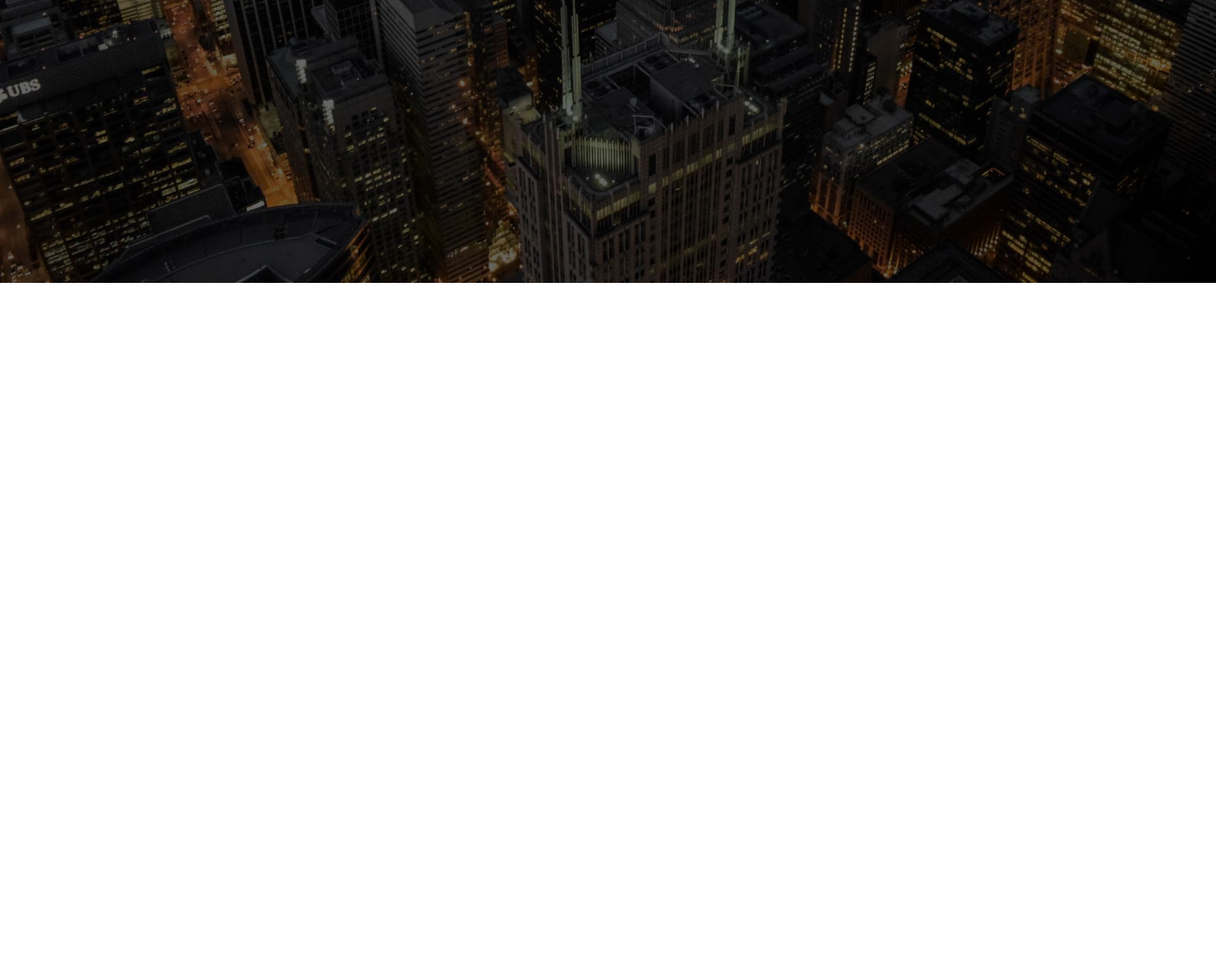
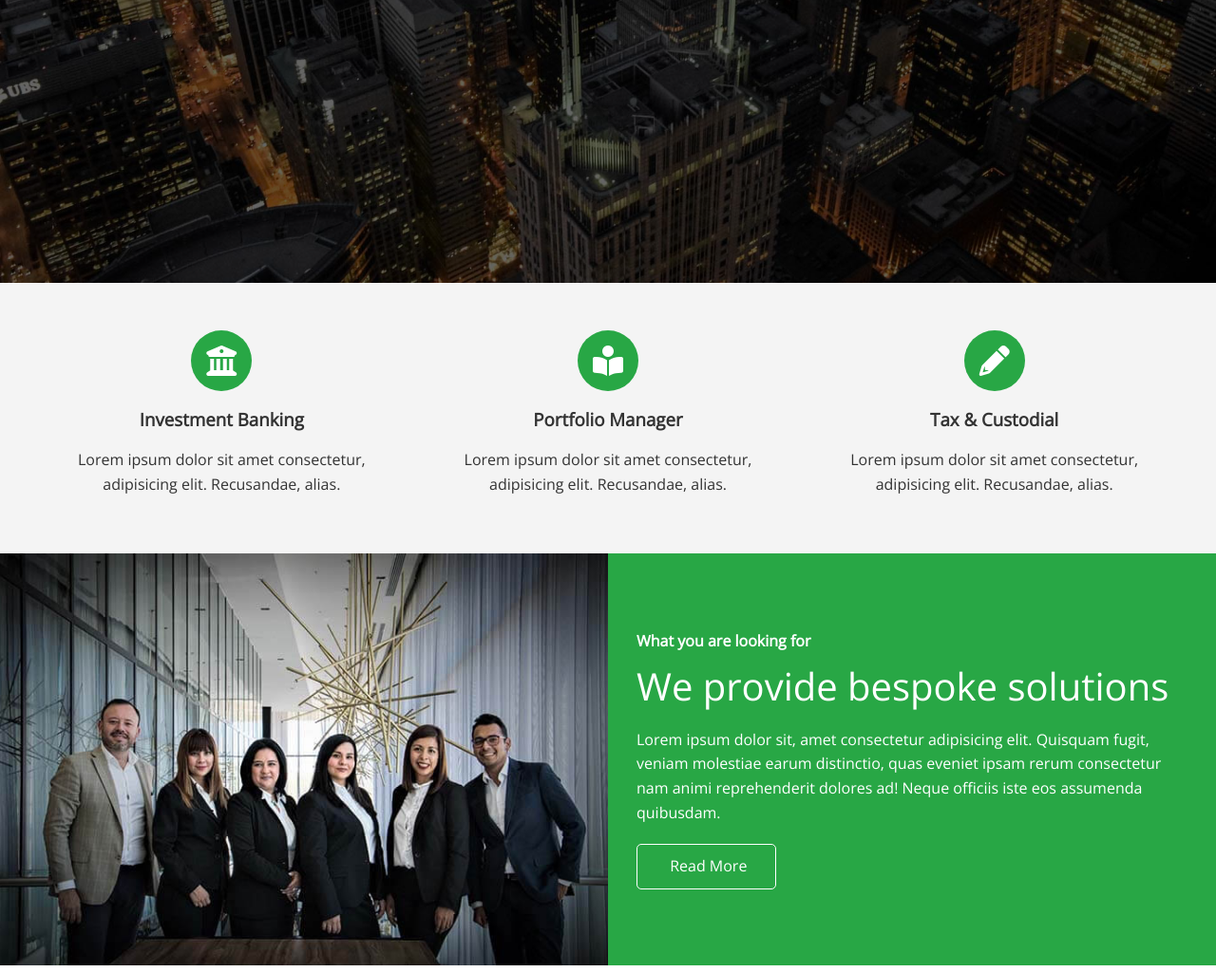
Before and after one commit to rrankawat/rrankawat-css-edge-ledger, a plain HTML site: page index.html in a window 1280 px wide. Shown: the part 502-1526 px from the top of the page at 95% size. Before the commit the page ends 800 px from the top, so only its background shows below. Drawn offline with nearby package versions, Linux system fonts and the light colour scheme.

Commit message:
Icons & Solutions Sections

```diff
--- a/css/style.css
+++ b/css/style.css
@@ -110,3 +110,21 @@ img {
 .hero * {
   z-index: 10;
 }
+
+/* Icons */
+.icons {
+  padding: 30px;
+}
+
+.icons h3 {
+  font-weight: bold;
+  margin-bottom: 15px;
+}
+
+.icons i {
+  background-color: #28a745;
+  color: #fff;
+  padding: 1rem;
+  border-radius: 50%;
+  margin-bottom: 15px;
+}
--- a/css/utilities.css
+++ b/css/utilities.css
@@ -20,22 +20,90 @@
   opacity: 0.9;
 }
 
-.btn-primary {
+.btn-primary,
+.bg-primary {
   background: #28a745;
   color: #fff;
 }
 
-.btn-secondary {
+.btn-secondary,
+.bg-secondary {
   background: #0284d0;
   color: #fff;
 }
 
-.btn-dark {
+.btn-dark,
+.bg-dark {
   background: #333;
   color: #fff;
 }
 
-.btn-light {
+.btn-light,
+.bg-light {
   background: #f4f4f4;
   color: #333;
 }
+
+.btn-outline {
+  background: transparent;
+  border: 1px solid #fff;
+}
+
+/* Flex Items */
+.flex-items {
+  display: flex;
+  align-items: center;
+  justify-content: center;
+  text-align: center;
+}
+
+.flex-items > div {
+  padding: 20px;
+}
+
+/* Flex columns */
+.flex-columns .row {
+  display: flex;
+  flex-direction: row;
+  flex-wrap: wrap;
+  width: 100%;
+}
+
+.flex-columns .column {
+  display: flex;
+  flex-direction: column;
+  flex-basis: 100%;
+  flex: 1;
+}
+
+.flex-columns .column .column-1,
+.flex-columns .column .column-2 {
+  height: 100%;
+}
+
+.flex-columns img {
+  width: 100%;
+  height: 100%;
+  object-fit: cover;
+}
+
+.flex-columns .column .column-2 {
+  display: flex;
+  flex-direction: column;
+  align-items: flex-start;
+  justify-content: center;
+  padding: 30px;
+}
+
+.flex-columns h2 {
+  font-size: 40px;
+  font-weight: 100;
+}
+
+.flex-columns h4 {
+  margin-bottom: 10px;
+}
+
+.flex-columns p {
+  margin: 20px 0;
+}
--- a/index.html
+++ b/index.html
@@ -42,5 +42,69 @@
         >
       </div>
     </header>
+
+    <main>
+      <!-- About: Icons -->
+      <section id="about" class="icons bg-light">
+        <div class="flex-items">
+          <div>
+            <i class="fas fa-university fa-2x"></i>
+            <div>
+              <h3>Investment Banking</h3>
+              <p>
+                Lorem ipsum dolor sit amet consectetur, adipisicing elit.
+                Recusandae, alias.
+              </p>
+            </div>
+          </div>
+          <div>
+            <i class="fas fa-book-reader fa-2x"></i>
+            <div>
+              <h3>Portfolio Manager</h3>
+              <p>
+                Lorem ipsum dolor sit amet consectetur, adipisicing elit.
+                Recusandae, alias.
+              </p>
+            </div>
+          </div>
+          <div>
+            <i class="fas fa-pencil-alt fa-2x"></i>
+            <div>
+              <h3>Tax & Custodial</h3>
+              <p>
+                Lorem ipsum dolor sit amet consectetur, adipisicing elit.
+                Recusandae, alias.
+              </p>
+            </div>
+          </div>
+        </div>
+      </section>
+
+      <!-- About: Solutions -->
+      <section class="solutions flex-columns">
+        <div class="row">
+          <div class="column">
+            <div class="column-1">
+              <img src="images/home/people.jpg" alt="People" />
+            </div>
+          </div>
+          <div class="column">
+            <div class="column-2 bg-primary">
+              <h4>What you are looking for</h4>
+              <h2>We provide bespoke solutions</h2>
+              <p>
+                Lorem ipsum dolor sit, amet consectetur adipisicing elit.
+                Quisquam fugit, veniam molestiae earum distinctio, quas eveniet
+                ipsam rerum consectetur nam animi reprehenderit dolores ad!
+                Neque officiis iste eos assumenda quibusdam.
+              </p>
+              <a href="#" class="btn btn-primary btn-outline"
+                ><i class="fas fa-chevron"></i> Read More</a
+              >
+            </div>
+          </div>
+        </div>
+      </section>
+    </main>
   </body>
 </html>
```
